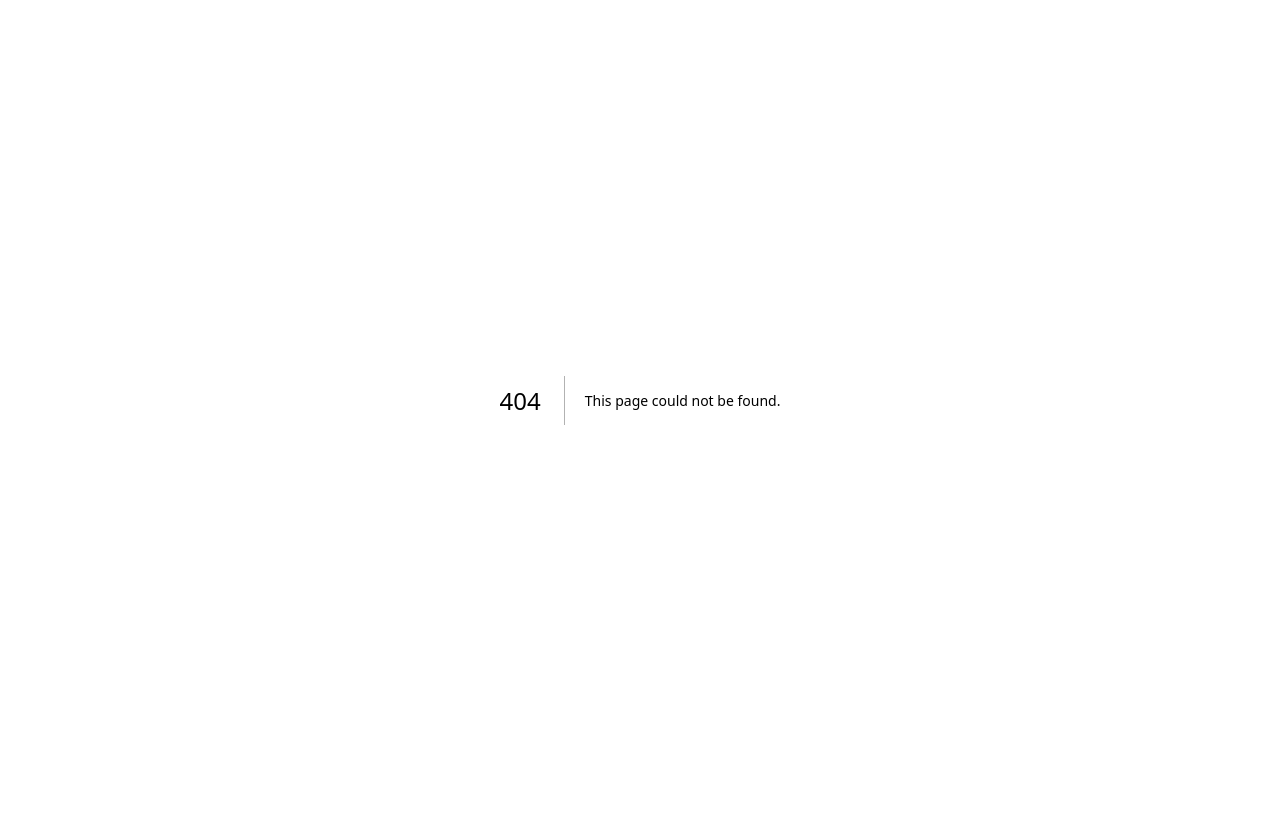
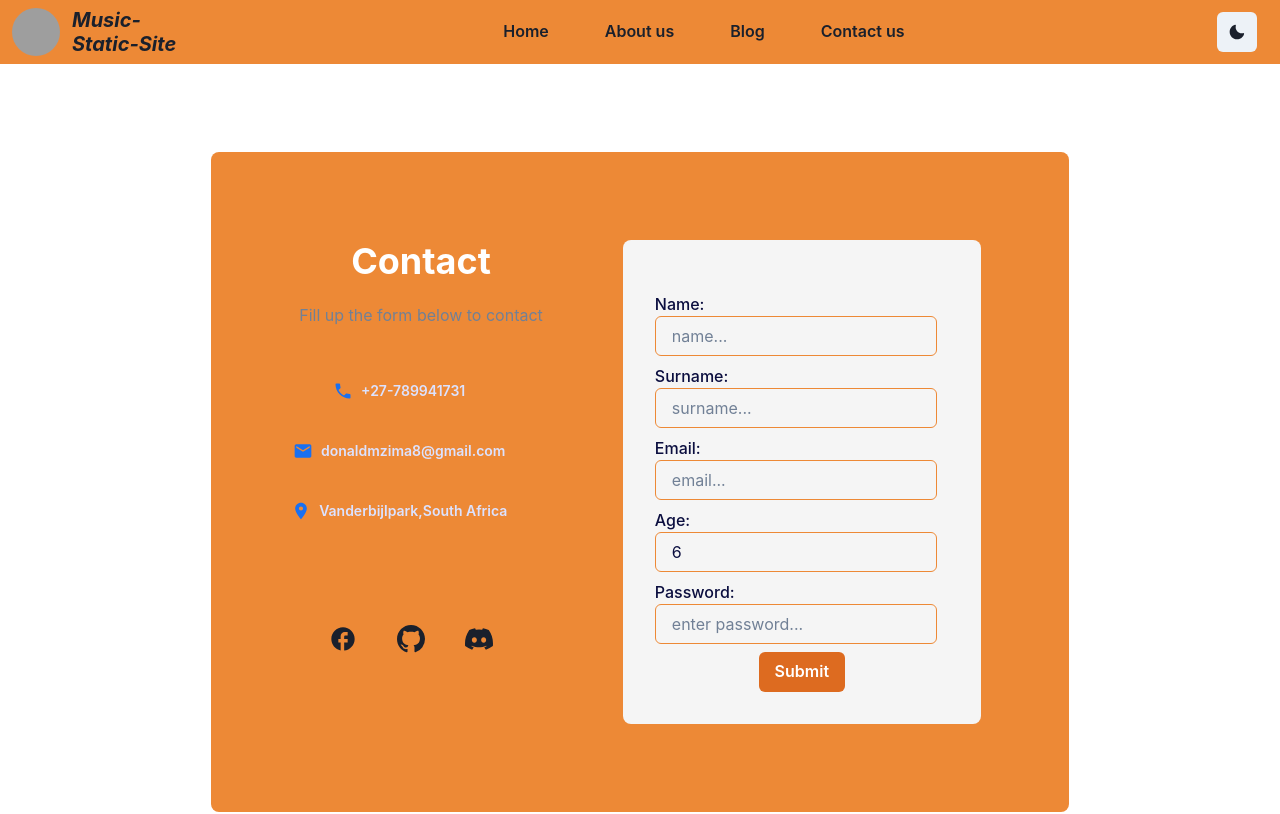
Before and after one commit to DonaldMzima/Music-Static-Site, a Next.js app: page /contacts in a window 1280 px wide. Before the commit this address had no page. Shown: the top 814 px of the page. Built offline with nearby package versions, Linux system fonts and the light colour scheme; grey boxes are pictures that could not be loaded.

Commit message:
ref:change route name

```diff
--- a/components/NavBar.tsx
+++ b/components/NavBar.tsx
@@ -94,7 +94,7 @@ const NavBar = () => {
                   aria-label="Contact"
                   my={5}
                   w="100%"
-                  onClick={() => route.push('/contact')}
+                  onClick={() => route.push('/contacts')}
                 >
                   Contact us
                 </Button>
--- /dev/null
+++ b/pages/contacts.tsx
@@ -0,0 +1,27 @@
+import { Stack } from '@chakra-ui/react'
+import React from 'react'
+
+import Footer from '../components/footer/Footer'
+import { Form } from '../components/Form'
+import NavBar from '../components/NavBar'
+
+const Contact = () => {
+  return (
+    <>
+      <NavBar />
+      <Stack
+        textAlign={'center'}
+        align={'center'}
+        spacing={{ base: 8, md: 10 }}
+        py={{ base: 20, md: 28 }}
+      >
+        <div>
+          <Form />
+        </div>
+      </Stack>
+      <Footer />
+    </>
+  )
+}
+
+export default Contact
```
